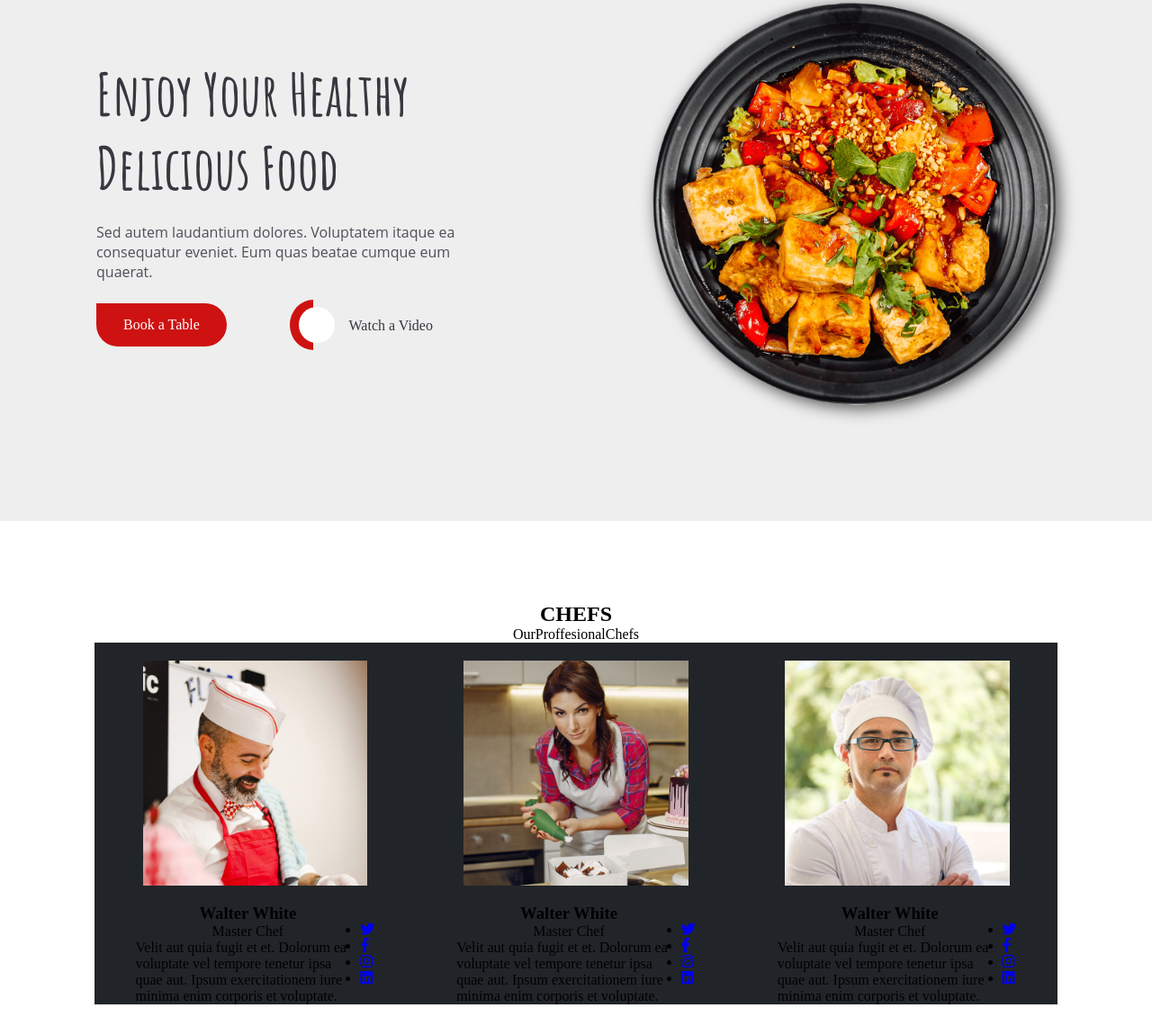
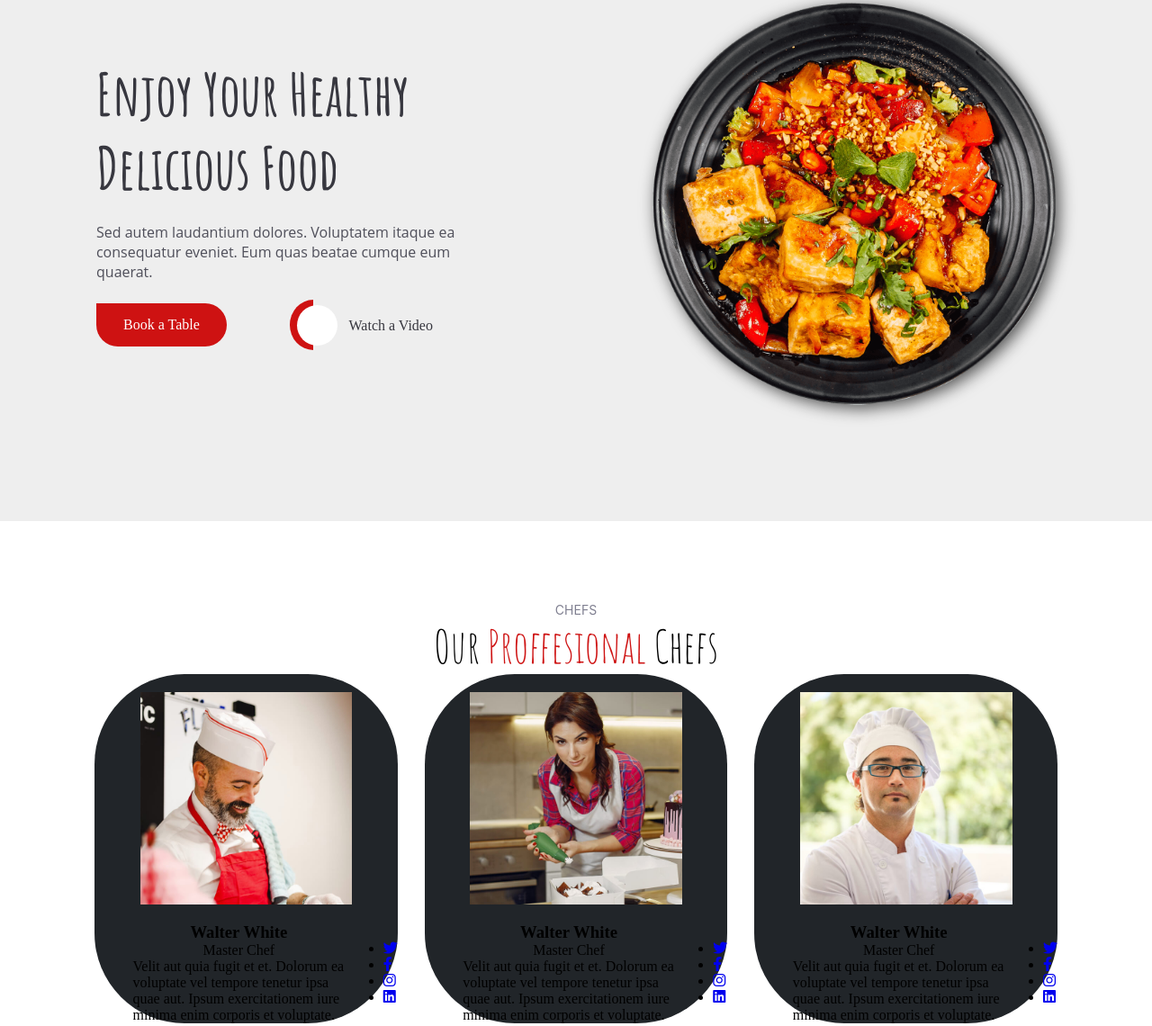
Before and after one commit to fadywadea/mealify, a plain HTML site: page index.html in a window 1280 px wide. Shown: the part 221-1361 px from the top of the page at 90% size. Drawn offline with Linux system fonts and the light colour scheme.

Commit message:
inital commit

```diff
--- a/css/stylesheet.css
+++ b/css/stylesheet.css
@@ -1,3 +1,4 @@
+/*Start Root*/
 :root {
   --font-defult: "Open Sans", system-ui, -apple-system, "Segoe UI", Roboto, "Helvetica Neue", Arial, "Noto Sans", "Liberation Sans", sans-serif, "Apple Color Emoji", "Segoe UI Emoji", "Segoe UI Symbol", "Noto Color Emoji";
   --font-primary: "Amatic SC", sans-serif;
@@ -8,6 +9,9 @@
   --inline-gap: 0.9375rem;
 }
 
+/*End Root*/
+
+/*Start body*/
 * {
   padding: 0;
   margin: 0;
@@ -15,6 +19,9 @@
   scroll-behavior: smooth;
 }
 
+/*End body*/
+
+/*Start Style nav-bar*/
 .nav-bar {
   width: 100%;
   position: fixed;
@@ -23,12 +30,13 @@
   align-items: center;
   padding: 25px 100px;
   background-color: var(--white-color);
-  box-shadow: 0 5px 25px rgba(1 1 1 / 10%);
+  box-shadow: 0 1px 15px rgba(1 1 1 / 10%);
   text-transform: capitalize;
   font-family: var(--font-defult);
   z-index: 999;
 }
 
+/*Start dot title*/
 .dot a {
   text-decoration: none;
   color: #212529;
@@ -41,13 +49,15 @@
   color: var(--primry-color);
 }
 
+/*End dot title*/
+
+/*Start list nav bar*/
 .list-bar a {
   text-decoration: none;
   color: #7f7f90;
   font-size: 1rem;
   font-weight: 600;
 }
-
 
 .nav-bar .list-bar {
   list-style: none;
@@ -75,6 +85,7 @@
   }
 }
 */
+
 .nav-bar i {
   font-size: 25px;
   font-weight: 900;
@@ -104,6 +115,10 @@ body:has(.contact:target) .contact-link {
   padding-bottom: 5px;
 }
 
+/*End list nav bar*/
+/*End Style nav-bar*/
+
+/*Start Style Home*/
 .home {
   background-color: #EEEEEE;
   height: 100vh;
@@ -142,6 +157,7 @@ body:has(.contact:target) .contact-link {
   font-weight: 400;
 }
 
+/*Start Style palte*/
 .food-plate {
   display: flex;
   align-items: center;
@@ -205,6 +221,9 @@ body:has(.contact:target) .contact-link {
   }
 }
 
+/*End Style palte*/
+
+/*Start style button*/
 .btn-section1 {
   display: flex;
   gap: 40px;
@@ -231,9 +250,8 @@ body:has(.contact:target) .contact-link {
   border-radius: 100%;
   justify-content: center;
   align-items: center;
+  z-index: 1;
   position: relative;
-  z-index: 0;
-
 }
 
 .play-icon i::after {
@@ -242,13 +260,17 @@ body:has(.contact:target) .contact-link {
   display: flex;
   background-color: var(--white-color);
   border-radius: 100%;
-  height: 40px;
-  width: 40px;
-  left: 20%;
-  top: 14%;
+  height: 45px;
+  width: 45px;
+  left: 15%;
+  top: 9%;
   z-index: 0;
 }
 
+/*End style button*/
+/*End Style Home*/
+
+/*Start Section Chefs*/
 .container {
   flex-direction: column;
   margin: 50px 100px;
@@ -262,9 +284,27 @@ body:has(.contact:target) .contact-link {
   justify-content: space-between;
 }
 
+.main-title h2 {
+  text-align: center;
+  color: #7f7f90;
+  font-weight: 400;
+  font-size: 14px;
+  text-transform: uppercase;
+  font-family: var(--font--secndory);
+}
+
+.main-title p {
+  font-size: 50px;
+  font-family: var(--font-primary);
+}
+
+.main-title span {
+  color: var(--primry-color);
+}
+
 .section2 {
   display: flex;
-  width: 100%;
+  gap: 30px;
 }
 
 .card {
@@ -273,23 +313,25 @@ body:has(.contact:target) .contact-link {
   align-items: center;
   flex-wrap: wrap;
   justify-content: center;
+  border-radius: 100px;
 }
+
 
 .card img {
   display: flex;
   align-items: center;
   justify-content: center;
-  flex-wrap: wrap;
   width: 70%;
-  margin: 0;
   padding: 20px 0px;
 }
 
 .card-content {
+  margin: auto;
   display: flex;
   justify-content: center;
   align-items: center;
-  flex-wrap: wrap;
   flex-direction: column;
   width: 70%;
 }
+
+/*End Section Chefs*/
```
Also changed, not shown: index.html (+1 -1 lines).
